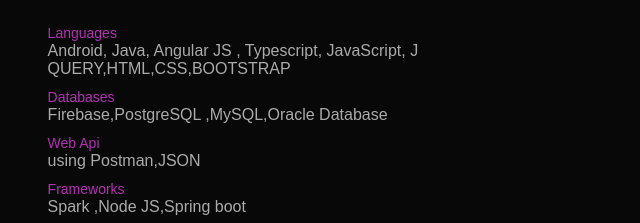
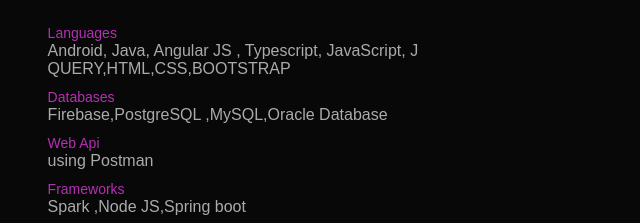
Before and after one commit to judyrop/my_portfolio, a plain HTML site: page index.html in a window 1280 px wide. Shown: the part 1160-1383 px from the top of the page, 490-1130 px from the left. Drawn offline with Linux system fonts and the light colour scheme.

```diff
--- a/index.html
+++ b/index.html
@@ -48,7 +48,7 @@
                         <ul>
                             <li><span>Languages</span><br>Android, Java, Angular JS , Typescript, JavaScript, J QUERY,HTML,CSS,BOOTSTRAP</li>
                             <li><span>Databases</span><br>Firebase,PostgreSQL ,MySQL,Oracle Database</li>
-                            <li><span>Web Api</span><br> using Postman,JSON</li>
+                            <li><span>Web Api</span><br> using Postman</li>
                             <li><span>Frameworks</span><br>Spark ,Node JS,Spring boot</li>
                             <li><span>Software Quality Testing</span><br>Run tests to check the functionality of application.</li>
                         </ul>
```
Also changed, not shown: 1 other file.
